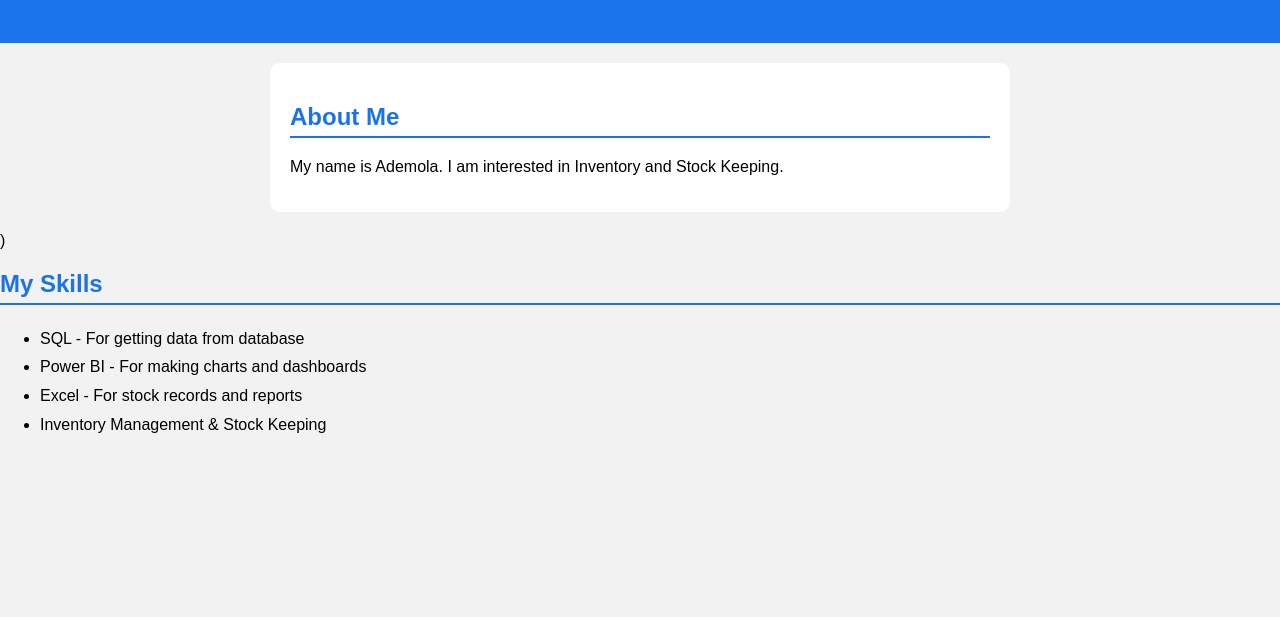
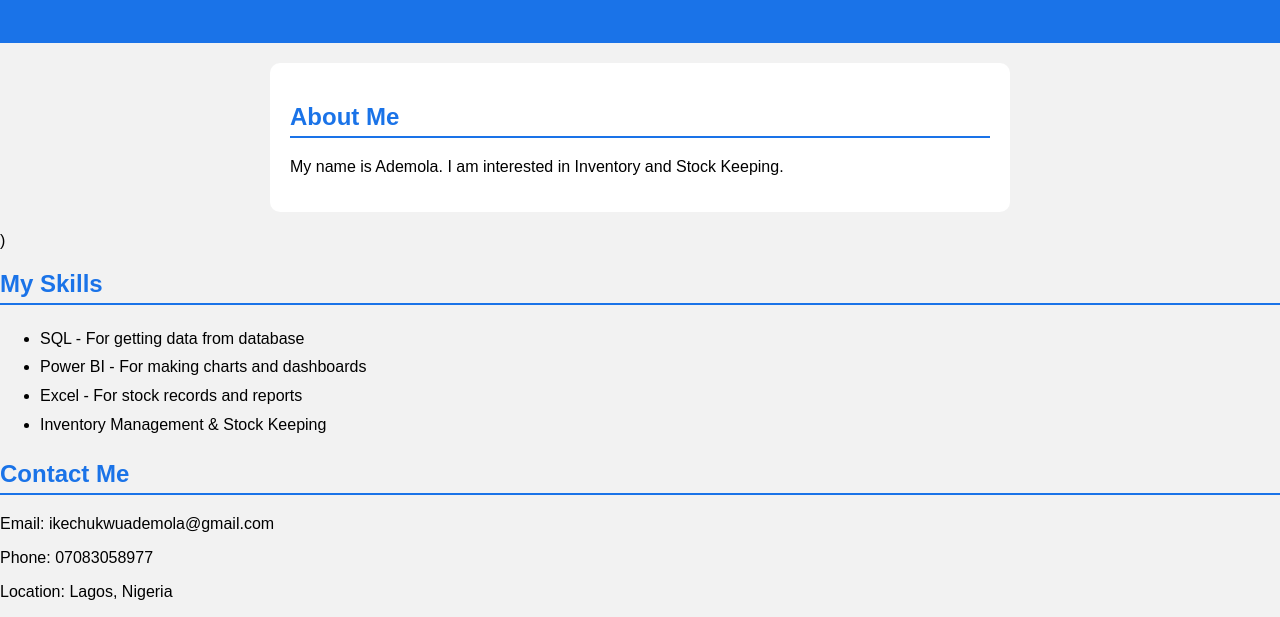
Before and after one commit to ikechukwuademola-ops/My-first-website, a plain HTML site: page index.html in a window 1280 px wide. Shown: the part 335-952 px from the top of the page. Before the commit the page ends 800 px from the top, so only its background shows below. Drawn offline with Linux system fonts and the light colour scheme.

Commit message:
Update index.html

```diff
--- a/index.html
+++ b/index.html
@@ -58,3 +58,9 @@ My name is Ademola. I am interested in Inventory and Stock Keeping.</p></div>)
 <li>Inventory Management & Stock Keeping</li>
 </ul>
 </div>
+<div class="card">
+<h2>Contact Me</h2>
+<p>Email: ikechukwuademola@gmail.com</p>
+<p>Phone: 07083058977</p>
+<p>Location: Lagos, Nigeria</p>
+</div>
```
